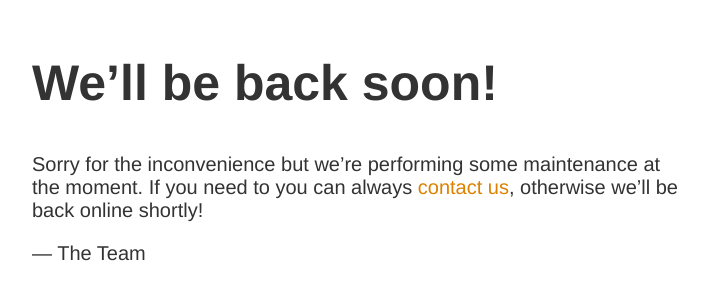
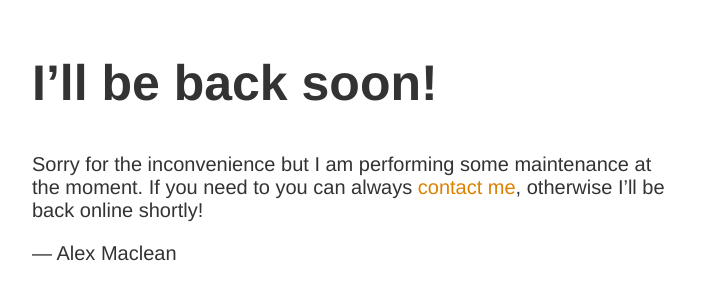
Before and after one commit to alexrbmaclean/alexrbmaclean.github.io, a plain HTML site: page index.html in a window 1280 px wide. Shown: the part 146-446 px from the top of the page, without its empty margins (283-991 px from the left). Drawn offline with Linux system fonts and the light colour scheme.

Commit message:
Update index.html

```diff
--- a/index.html
+++ b/index.html
@@ -1,5 +1,5 @@
 <!doctype html>
-<title>Site Maintenance</title>
+<title>Alex Maclean | Developer & Designer</title>
 <style>
   body { text-align: center; padding: 150px; }
   h1 { font-size: 50px; }
@@ -10,9 +10,9 @@
 </style>
 
 <article>
-    <h1>We&rsquo;ll be back soon!</h1>
+    <h1>I&rsquo;ll be back soon!</h1>
     <div>
-        <p>Sorry for the inconvenience but we&rsquo;re performing some maintenance at the moment. If you need to you can always <a href="mailto:alex.rb.maclean@icloud.com">contact us</a>, otherwise we&rsquo;ll be back online shortly!</p>
-        <p>&mdash; The Team</p>
+        <p>Sorry for the inconvenience but I am performing some maintenance at the moment. If you need to you can always <a href="mailto:alex.rb.maclean@icloud.com">contact me</a>, otherwise I&rsquo;ll be back online shortly!</p>
+        <p>&mdash; Alex Maclean</p>
     </div>
 </article>
```
